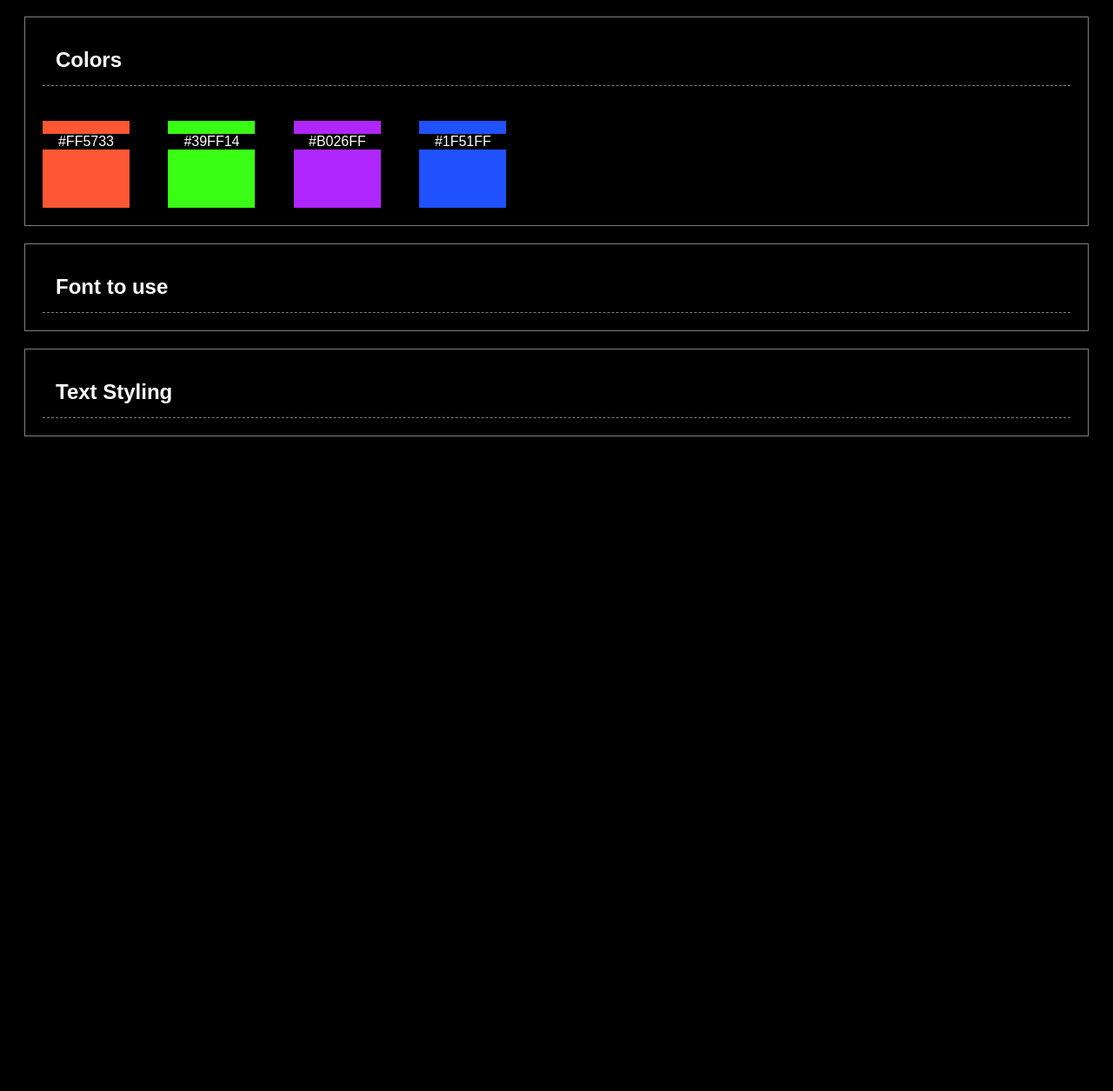
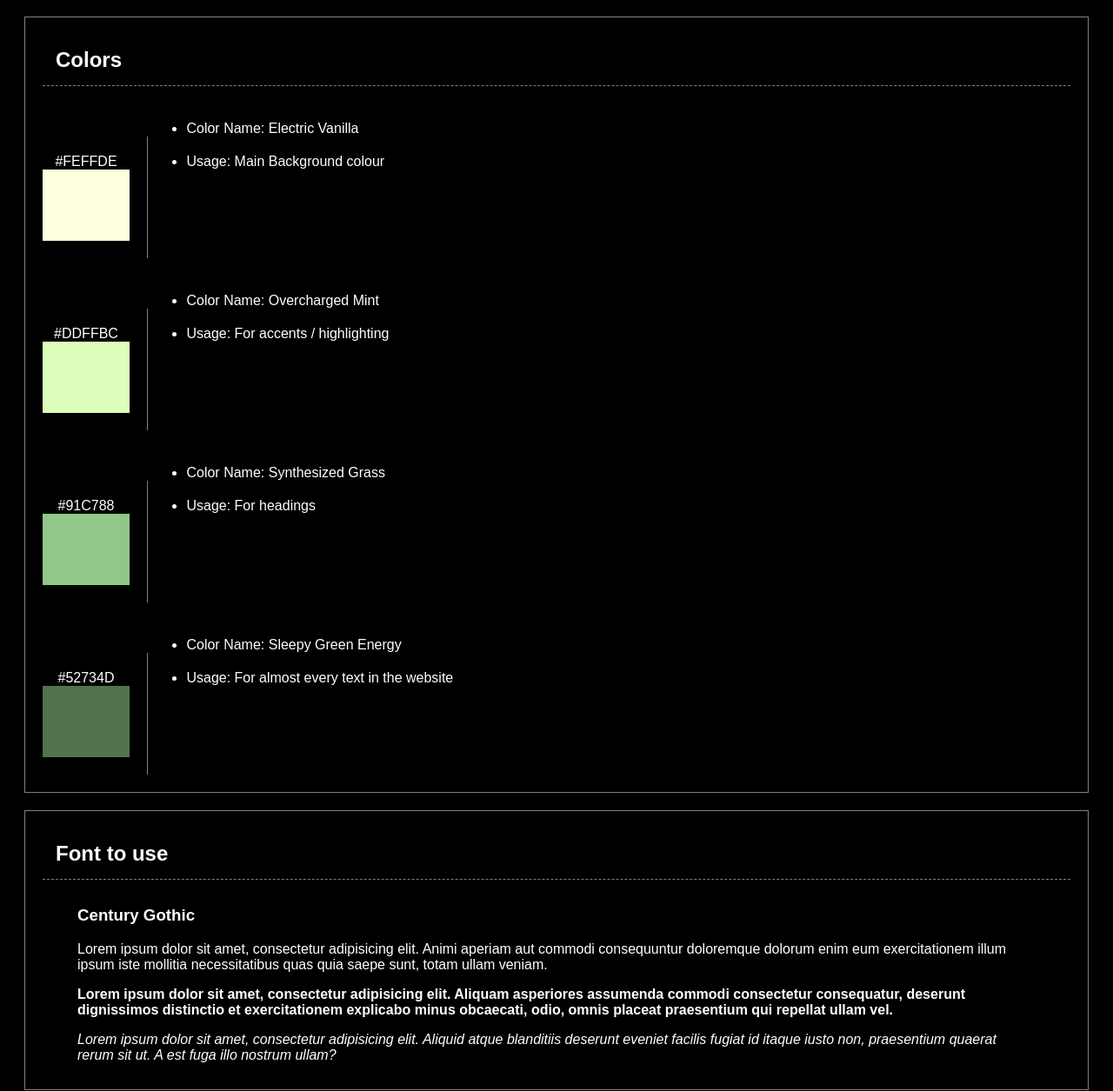
Before and after one commit to Stiggu/design-style-guide, a plain HTML site: page index.html in a window 1280 px wide. Shown: the part 61-1316 px from the top of the page at 87% size. Before the commit the page ends 800 px from the top, so only its background shows below. Drawn offline with Linux system fonts and the light colour scheme.

Commit message:
Project completed (will add later more to the text styling part)

```diff
--- a/index.html
+++ b/index.html
@@ -12,32 +12,110 @@
     <div class="category-container">
         <h2 class="category-titles">Colors</h2>
 
-        <div class="color-neon-red box">
-            <p class="color-text color-background">#FF5733</p>
+        <div class="">
+            <div class="color-container">
+                <div class="color-electric-vanilla box">
+                    <p class="color-text color-background">#FEFFDE</p>
+                </div>
+
+            </div>
+
+            <div class="color-descriptions">
+                <ul>
+                    <li>Color Name: Electric Vanilla</li>
+                    <li>Usage: Main Background colour</li>
+                </ul>
+            </div>
         </div>
 
-        <div class="color-neon-green box">
-            <p class="color-text color-background">#39FF14</p>
+
+        <div class="">
+            <div class="color-container">
+                <div class="color-overcharged-mint box">
+                    <p class="color-text color-background">#DDFFBC</p>
+                </div>
+
+            </div>
+
+            <div class="color-descriptions">
+                <ul>
+                    <li>Color Name: Overcharged Mint</li>
+                    <li>Usage: For accents / highlighting</li>
+                </ul>
+            </div>
         </div>
 
-        <div class="color-neon-purple box">
-            <p class="color-text color-background">#B026FF</p>
+        <div class="">
+            <div class="color-container">
+                <div class="color-synthesized-grass box">
+                    <p class="color-text color-background">#91C788</p>
+                </div>
+
+            </div>
+
+            <div class="color-descriptions">
+                <ul>
+                    <li>Color Name: Synthesized Grass</li>
+                    <li>Usage: For headings</li>
+                </ul>
+            </div>
         </div>
 
-        <div class="color-neon-blue box">
-            <p class="color-text color-background">#1F51FF</p>
+        <div class="">
+            <div class="color-container">
+                <div class="color-sleepy-green-energy box">
+                    <p class="color-text color-background">#52734D</p>
+                </div>
+
+            </div>
+
+            <div class="color-descriptions">
+                <ul>
+                    <li>Color Name: Sleepy Green Energy</li>
+                    <li>Usage: For almost every text in the website</li>
+                </ul>
+            </div>
         </div>
     </div>
 
     <div class="category-container">
         <h2 class="category-titles">Font to use</h2>
-        <div>
+        <div class="font-descriptions">
+            <h3>Century Gothic</h3>
+
+            <p>Lorem ipsum dolor sit amet, consectetur adipisicing elit. Animi aperiam aut commodi consequuntur
+                doloremque dolorum enim eum exercitationem illum ipsum iste mollitia necessitatibus quas quia saepe
+                sunt, totam ullam veniam.</p>
+
+            <p><strong>Lorem ipsum dolor sit amet, consectetur adipisicing elit. Aliquam asperiores assumenda commodi
+                consectetur consequatur, deserunt dignissimos distinctio et exercitationem explicabo minus obcaecati,
+                odio, omnis placeat praesentium qui repellat ullam vel.</strong></p>
+
+            <p><em>Lorem ipsum dolor sit amet, consectetur adipisicing elit. Aliquid atque blanditiis deserunt eveniet
+                facilis fugiat id itaque iusto non, praesentium quaerat rerum sit ut. A est fuga illo nostrum
+                ullam?</em></p>
         </div>
     </div>
 
     <div class="category-container">
         <h2 class="category-titles">Text Styling</h2>
-        <div>
+        <div class="descriptions">
+
+            <p>H1 - Heading</p>
+            <ul>
+                <li>text-align: center;</li>
+                <li>border: 1px solid white;</li>
+                <li>padding: 20px;</li>
+                <li>margin: 20px;</li>
+            </ul>
+
+            <p>H2 - Subheading</p>
+            <ul>
+                <li>text-align: center;</li>
+                <li>border-bottom: 1px dashed gray;</li>
+                <li> padding: 15px;</li>
+                <li> margin: 20px;</li>
+            </ul>
         </div>
     </div>
 
--- a/resources/css/styles.css
+++ b/resources/css/styles.css
@@ -24,23 +24,41 @@ h1 {
     width: 100px;
     height: 100px;
     margin: 20px;
+}
+
+.color-container{
+    border-right: 1px solid gray;
+    display: inline-block;
+    height: 100%;
+    margin-bottom: 20px;
+}
+
+.color-descriptions{
+    width: 500px;
+    margin: 0;
     display: inline-block;
 }
 
-.color-neon-red{
-    background-color: #FF5733;
+
+.color-descriptions li {
+    margin-top: 20px;
+    margin-bottom: 20px;
 }
 
-.color-neon-green{
-    background-color: #39FF14;
+.color-electric-vanilla{
+    background-color: #FEFFDE;
 }
 
-.color-neon-purple{
-    background-color: #B026FF;
+.color-overcharged-mint{
+    background-color: #DDFFBC;
 }
 
-.color-neon-blue{
-    background-color: #1F51FF;
+.color-synthesized-grass{
+    background-color: #91C788;
+}
+
+.color-sleepy-green-energy{
+    background-color: #52734D;
 }
 
 p.color-text{
@@ -48,3 +66,15 @@ p.color-text{
     text-align: center;
     background-color: black;
 }
+
+.font-descriptions{
+    margin: 30px 60px;
+}
+
+div.font-container{
+    font-family: "Century Gothic", sans-serif;
+}
+
+.descriptions {
+    margin: 20px;
+}
```
